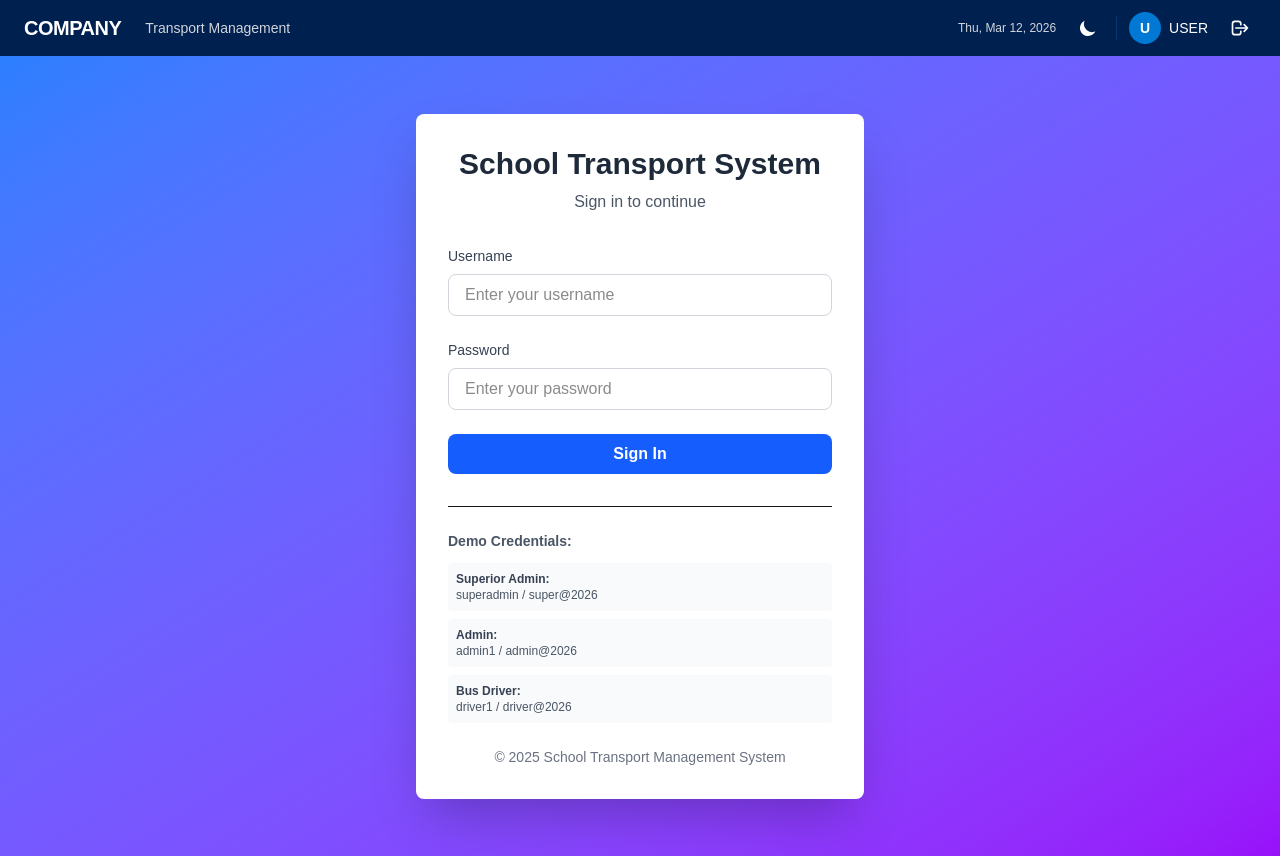
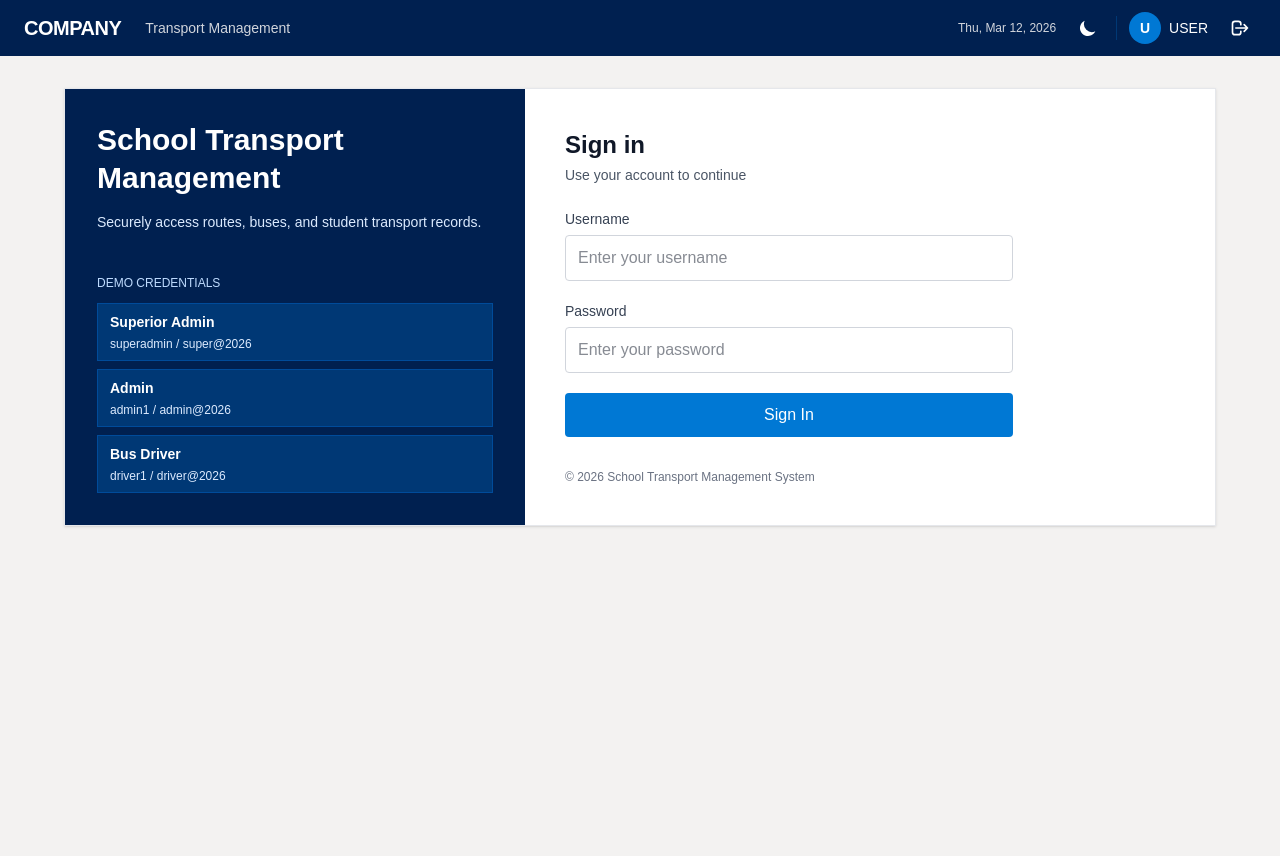
Before and after one commit to Tums2060/School-transport-module, a Next.js app: page /login in a window 1280 px wide. After the commit the page ends 800 px from the top, so only its background shows below. Built offline with nearby package versions, Linux system fonts and the light colour scheme.

Commit message:
feat: enhance theming support with CSS variable updates and improve dark mode handling in TopNav

```diff
--- a/app/globals.css
+++ b/app/globals.css
@@ -1,25 +1,100 @@
 @import "tailwindcss";
 
-:root {
-  --background: #ffffff;
-  --foreground: #171717;
+:root,
+:root[data-theme='light'] {
+  --background: #f3f2f1;
+  --foreground: #111827;
+  --surface: #ffffff;
+  --muted-surface: #f9fafb;
+  --border: #e5e7eb;
+  --text-muted: #6b7280;
 }
 
-@media (prefers-color-scheme: dark) {
-  :root {
-    --background: #0a0a0a;
-    --foreground: #ededed;
-  }
-}
-
-/* Manual dark mode override */
-.dark {
-  --background: #0a0a0a;
-  --foreground: #ededed;
+:root[data-theme='dark'] {
+  --background: #050b16;
+  --foreground: #f3f4f6;
+  --surface: #111827;
+  --muted-surface: #0f172a;
+  --border: #334155;
+  --text-muted: #94a3b8;
 }
 
 body {
   background: var(--background);
   color: var(--foreground);
   font-family: Arial, Helvetica, sans-serif;
+  transition: background-color 180ms ease, color 180ms ease;
 }
+
+/* Theme bridge for existing utility classes so pages switch without rewriting every class. */
+:root[data-theme='dark'] .bg-white {
+  background-color: var(--surface) !important;
+}
+
+:root[data-theme='dark'] .bg-gray-800 {
+  background-color: #111827 !important;
+}
+
+:root[data-theme='dark'] .bg-gray-900 {
+  background-color: #020617 !important;
+}
+
+:root[data-theme='dark'] .bg-gray-50,
+:root[data-theme='dark'] .bg-\[\#f5f5f5\],
+:root[data-theme='dark'] .bg-\[\#f3f2f1\] {
+  background-color: var(--background) !important;
+}
+
+:root[data-theme='dark'] .hover\:bg-gray-50:hover {
+  background-color: #1e293b !important;
+}
+
+:root[data-theme='dark'] .hover\:bg-gray-100:hover {
+  background-color: #334155 !important;
+}
+
+:root[data-theme='dark'] .text-gray-900 {
+  color: #f3f4f6 !important;
+}
+
+:root[data-theme='dark'] .text-gray-800,
+:root[data-theme='dark'] .text-gray-700 {
+  color: #e5e7eb !important;
+}
+
+:root[data-theme='dark'] .text-gray-600,
+:root[data-theme='dark'] .text-gray-500 {
+  color: var(--text-muted) !important;
+}
+
+:root[data-theme='dark'] .text-gray-400,
+:root[data-theme='dark'] .text-gray-300 {
+  color: #cbd5e1 !important;
+}
+
+:root[data-theme='dark'] .border-gray-200,
+:root[data-theme='dark'] .border-gray-300 {
+  border-color: var(--border) !important;
+}
+
+:root[data-theme='dark'] .border-gray-600,
+:root[data-theme='dark'] .border-gray-700 {
+  border-color: var(--border) !important;
+}
+
+:root[data-theme='dark'] .divide-gray-200 > :not([hidden]) ~ :not([hidden]) {
+  border-color: var(--border) !important;
+}
+
+:root[data-theme='dark'] input,
+:root[data-theme='dark'] textarea,
+:root[data-theme='dark'] select {
+  background-color: #0b1220 !important;
+  color: #e5e7eb !important;
+  border-color: var(--border) !important;
+}
+
+:root[data-theme='dark'] input::placeholder,
+:root[data-theme='dark'] textarea::placeholder {
+  color: #94a3b8 !important;
+}
--- a/app/login/page.tsx
+++ b/app/login/page.tsx
@@ -60,27 +60,44 @@ export default function LoginPage() {
   ];
 
   return (
-    <div className="min-h-screen flex items-center justify-center bg-linear-to-br from-blue-500 to-purple-600">
-      <div className="bg-white rounded-lg shadow-2xl p-8 w-full max-w-md">
-        {/* Logo/Title */}
-        <div className="text-center mb-8">
-          <h1 className="text-3xl font-bold text-gray-800 mb-2">
-            School Transport System
-          </h1>
-          <p className="text-gray-600">Sign in to continue</p>
+    <div className="min-h-[calc(100vh-64px)] bg-[#f3f2f1] dark:bg-gray-900 px-6 py-8">
+      <div className="max-w-6xl mx-auto border border-gray-200 dark:border-gray-700 bg-white dark:bg-gray-800 shadow-sm overflow-hidden">
+        <div className="grid grid-cols-1 lg:grid-cols-5">
+          <div className="lg:col-span-2 bg-[#002050] text-white p-8 flex flex-col justify-between">
+            <div>
+              <h1 className="text-3xl font-semibold leading-tight">School Transport Management</h1>
+              <p className="text-sm text-blue-100 mt-4">
+                Securely access routes, buses, and student transport records.
+              </p>
             </div>
 
-        {/* Error Message */}
+            <div className="mt-10">
+              <p className="text-xs uppercase text-blue-200 mb-3">Demo Credentials</p>
+              <div className="space-y-2">
+                {demoCredentials.map((cred, idx) => (
+                  <div key={idx} className="bg-[#003875] border border-[#004b9a] px-3 py-2 text-sm">
+                    <p className="font-semibold">{cred.role}</p>
+                    <p className="text-blue-100 text-xs mt-1">{cred.username} / {cred.password}</p>
+                  </div>
+                ))}
+              </div>
+            </div>
+          </div>
+
+          <div className="lg:col-span-3 p-8 lg:p-10">
+            <div className="max-w-md">
+              <h2 className="text-2xl font-semibold text-gray-900 dark:text-gray-100">Sign in</h2>
+              <p className="text-sm text-gray-600 dark:text-gray-400 mt-1">Use your account to continue</p>
+
               {error && (
-          <div className="mb-4 p-3 bg-red-100 border border-red-400 text-red-700 rounded">
+                <div className="mt-5 p-3 bg-red-50 border border-red-200 text-red-700 text-sm rounded">
                   {error}
                 </div>
               )}
 
-        {/* Login Form */}
-        <form onSubmit={handleSubmit} className="space-y-6">
+              <form onSubmit={handleSubmit} className="mt-6 space-y-5">
                 <div>
-            <label htmlFor="username" className="block text-sm font-medium text-gray-700 mb-2">
+                  <label htmlFor="username" className="block text-sm font-medium text-gray-700 dark:text-gray-300 mb-1.5">
                     Username
                   </label>
                   <input
@@ -90,13 +107,13 @@ export default function LoginPage() {
                     value={formData.username}
                     onChange={handleChange}
                     required
-              className="w-full px-4 py-2 border border-gray-300 rounded-lg focus:ring-2 focus:ring-blue-500 focus:border-transparent"
+                    className="w-full px-3 py-2.5 border border-gray-300 dark:border-gray-600 bg-white dark:bg-gray-900 text-gray-900 dark:text-gray-100 rounded focus:outline-none focus:ring-2 focus:ring-[#0078d4]"
                     placeholder="Enter your username"
                   />
                 </div>
 
                 <div>
-            <label htmlFor="password" className="block text-sm font-medium text-gray-700 mb-2">
+                  <label htmlFor="password" className="block text-sm font-medium text-gray-700 dark:text-gray-300 mb-1.5">
                     Password
                   </label>
                   <input
@@ -106,7 +123,7 @@ export default function LoginPage() {
                     value={formData.password}
                     onChange={handleChange}
                     required
-              className="w-full px-4 py-2 border border-gray-300 rounded-lg focus:ring-2 focus:ring-blue-500 focus:border-transparent"
+                    className="w-full px-3 py-2.5 border border-gray-300 dark:border-gray-600 bg-white dark:bg-gray-900 text-gray-900 dark:text-gray-100 rounded focus:outline-none focus:ring-2 focus:ring-[#0078d4]"
                     placeholder="Enter your password"
                   />
                 </div>
@@ -114,31 +131,15 @@ export default function LoginPage() {
                 <button
                   type="submit"
                   disabled={loading}
-            className="w-full bg-blue-600 hover:bg-blue-700 text-white font-semibold py-2 px-4 rounded-lg transition-colors disabled:bg-gray-400"
+                  className="w-full bg-[#0078d4] hover:bg-[#106ebe] text-white font-medium py-2.5 px-4 rounded transition-colors disabled:bg-gray-400"
                 >
                   {loading ? 'Signing in...' : 'Sign In'}
                 </button>
               </form>
 
-        {/* Demo Credentials */}
-        <div className="mt-8 border-t pt-6">
-          <p className="text-sm text-gray-600 mb-3 font-semibold">Demo Credentials:</p>
-          <div className="space-y-2">
-            {demoCredentials.map((cred, idx) => (
-              <div key={idx} className="text-xs bg-gray-50 p-2 rounded">
-                <span className="font-semibold text-gray-700">{cred.role}:</span>
-                <br />
-                <span className="text-gray-600">
-                  {cred.username} / {cred.password}
-                </span>
-              </div>
-            ))}
+              <p className="mt-8 text-xs text-gray-500 dark:text-gray-400">© 2026 School Transport Management System</p>
             </div>
           </div>
-
-        {/* Footer */}
-        <div className="mt-6 text-center text-sm text-gray-500">
-          <p>© 2025 School Transport Management System</p>
         </div>
       </div>
     </div>
--- a/components/TopNav.tsx
+++ b/components/TopNav.tsx
@@ -27,11 +27,7 @@ export default function TopNav() {
       const prefersDark = window.matchMedia('(prefers-color-scheme: dark)').matches;
       const shouldBeDark = savedTheme === 'dark' || (!savedTheme && prefersDark);
 
-      if (shouldBeDark) {
-        document.documentElement.classList.add('dark');
-      } else {
-        document.documentElement.classList.remove('dark');
-      }
+      document.documentElement.setAttribute('data-theme', shouldBeDark ? 'dark' : 'light');
       setIsDarkMode(shouldBeDark);
 
       const userData = localStorage.getItem('user');
@@ -54,12 +50,7 @@ export default function TopNav() {
     const next = !isDarkMode;
     setIsDarkMode(next);
     localStorage.setItem('theme', next ? 'dark' : 'light');
-
-    if (next) {
-      document.documentElement.classList.add('dark');
-    } else {
-      document.documentElement.classList.remove('dark');
-    }
+    document.documentElement.setAttribute('data-theme', next ? 'dark' : 'light');
   };
 
   return (
```
Lines whose indentation alone changed are shown as unchanged.
